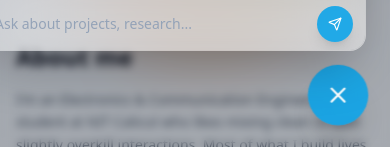
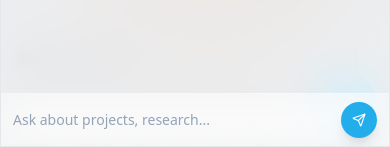
Before and after one commit to HIMAVARASAGAR/My-Portfolio, a React (Vite) app: page / in a window 390 px wide. Both pictures are taken after a click on the button 338 px from the left and 792 px from the top of the page. Shown: the part 697-844 px from the top of the page. Built offline with nearby package versions, Linux system fonts and the light colour scheme; no server answers.

Commit message:
Fix mobile scaling for Atlas chat

```diff
--- a/src/components/AIChatWidget.jsx
+++ b/src/components/AIChatWidget.jsx
@@ -59,7 +59,7 @@ export default function AIChatWidget() {
     setLoading(true);
 
     try {
-      const res = await fetch("http://127.0.0.1:8000/chat", {
+      const res = await fetch("https://my-portfolio-hlwy.onrender.com/chat", {
         method: "POST",
         headers: { "Content-Type": "application/json" },
         body: JSON.stringify({ messages: newMessages }),
@@ -140,8 +140,7 @@ export default function AIChatWidget() {
       <motion.button
         onClick={() => setOpen((o) => !o)}
         whileHover={{ scale: 1.08 }}
-        className="fixed bottom-6 right-6 z-50 h-14 w-14 rounded-full bg-sky-500/90 backdrop-blur-md shadow-xl flex items-center justify-center text-white"
-      >
+        className="fixed bottom-4 right-4 sm:bottom-6 sm:right-6 z-50 h-14 w-14 rounded-full bg-sky-500 shadow-lg flex items-center justify-center text-white"      >
         {open ? <X /> : <MessageCircle />}
       </motion.button>
 
@@ -163,11 +162,14 @@ export default function AIChatWidget() {
             exit={{ opacity: 0, y: 40, scale: 0.95 }}
             transition={{ duration: 0.25 }}
             className="
-              fixed bottom-24 right-6 z-50 w-96 h-[70vh]
-              bg-white/20 backdrop-blur-2xl
-              rounded-2xl shadow-2xl border border-white/30
-              flex flex-col overflow-hidden
-            "
+            fixed z-50
+            bottom-0 right-0
+            w-full h-full
+            sm:bottom-24 sm:right-6 sm:w-96 sm:h-[70vh]
+            bg-white/80 backdrop-blur-xl
+            rounded-none sm:rounded-2xl
+            shadow-xl border
+            flex flex-col overflow-hidden "
           >
             {/* 🔥 GLASS HEADER WITH ATLAS BRANDING */}
             <div className="flex items-center justify-between px-4 py-3 bg-gradient-to-r from-sky-500/80 to-blue-600/80 backdrop-blur-xl text-white border-b border-white/20">
```
